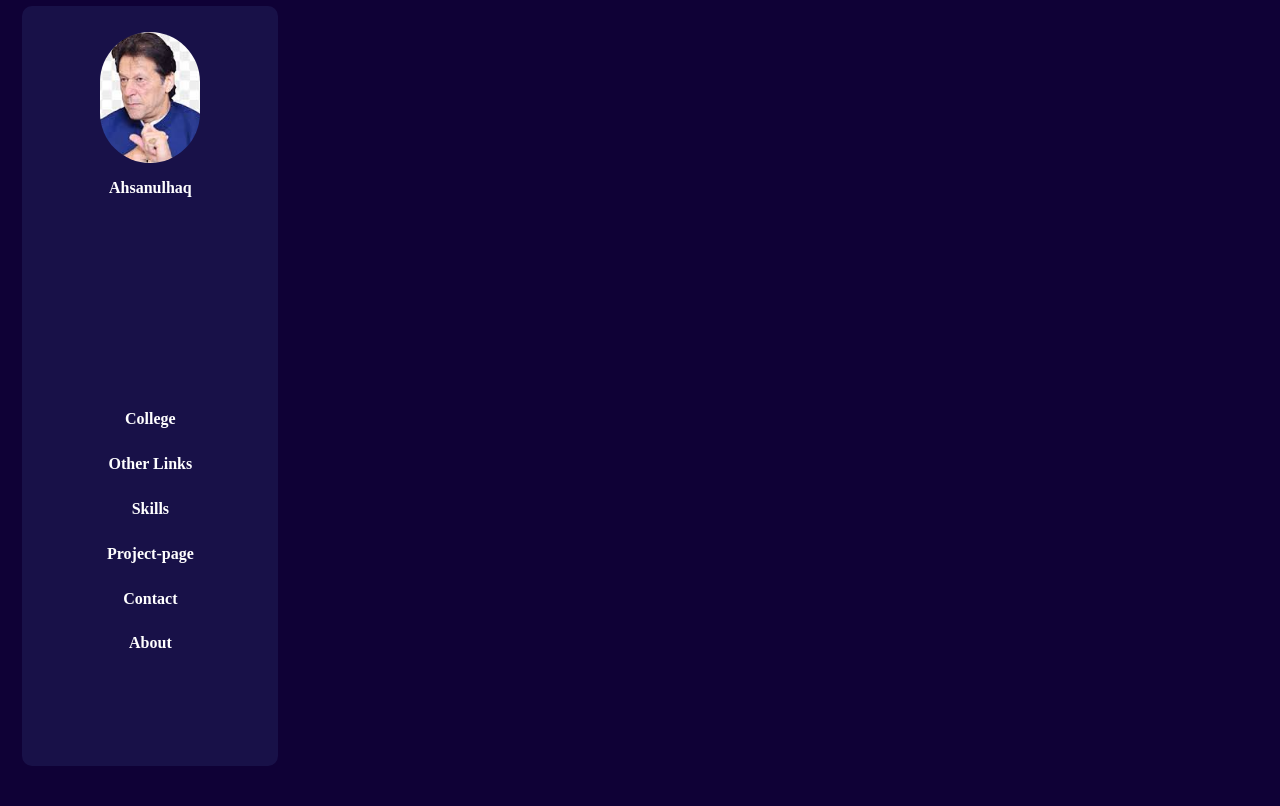
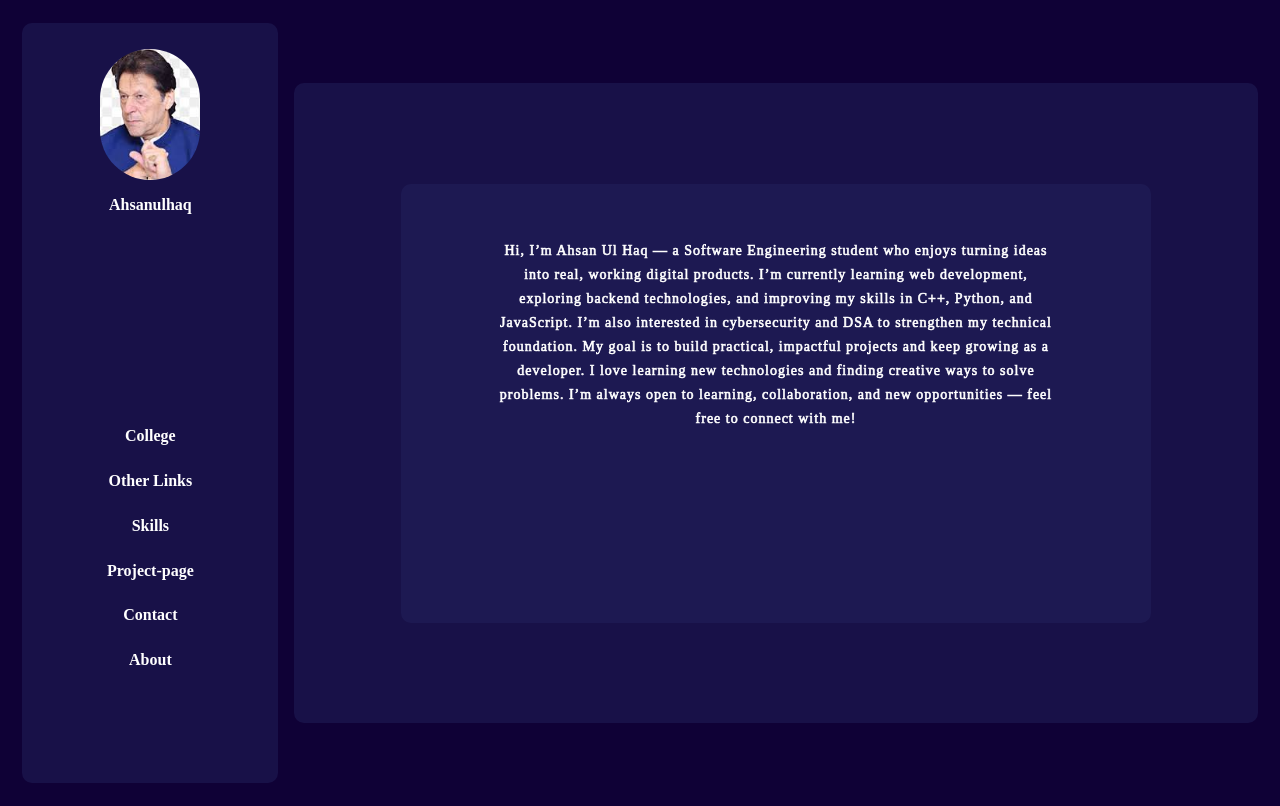
Before and after one commit to Ahsanulhaq01/personal-portfolio, a React (Vite) app: page /about in a window 1280 px wide. Built offline with nearby package versions, Linux system fonts and the light colour scheme.

Commit message:
write about page code

```diff
--- a/src/pages/about/About.jsx
+++ b/src/pages/about/About.jsx
@@ -1,10 +1,26 @@
-import Sidebar from '../../component/sidebar/Sidebar';
+import Sidebar from "../../component/sidebar/Sidebar";
+import './about.css'
 function About() {
   return (
-   <>
-   <Sidebar/>
-   </>
-  )
+    <>
+      <div className="app-container">
+        <Sidebar />
+        <div className="about-me-container">
+            <div className="text-about-me">
+              <p className="about-me-para">
+                Hi, I’m Ahsan Ul Haq — a Software Engineering student who enjoys turning ideas into real, working digital products.
+
+I’m currently learning web development, exploring backend technologies, and improving my skills in C++, Python, and JavaScript. I’m also interested in cybersecurity and DSA to strengthen my technical foundation.
+
+My goal is to build practical, impactful projects and keep growing as a developer. I love learning new technologies and finding creative ways to solve problems.
+
+I’m always open to learning, collaboration, and new opportunities — feel free to connect with me!
+              </p>
+            </div>
+        </div>
+      </div>
+    </>
+  );
 }
 
-export default About
+export default About;
--- /dev/null
+++ b/src/pages/about/about.css
@@ -0,0 +1,37 @@
+.about-me-container {
+  flex: 1;
+  background-color: rgba(38, 38, 95, 0.445);
+  border-radius: 10px;
+  border-radius: 10px;
+  height: 80%;
+  width: 70%;
+  display: flex;
+  gap: 1rem;
+  padding: 0.4rem 0.8rem;
+  margin-top: 0.4rem;
+  margin-right: 1.4rem;
+  align-items: center;
+  justify-content: center;
+}
+.about-me-container .text-about-me {
+  height: 70%;
+  width: 80%;
+  display: flex;
+  align-items: center;
+  justify-content: center;
+  background-color: #26265f71;
+  border-radius: 10px;
+  padding: 0.4rem 0.8rem;
+}
+.about-me-container .text-about-me p {
+  width: 80%;
+  height: 80%;
+  line-height: 24px;
+  letter-spacing: 1px;
+  font-size: 14px;
+  text-align: center;
+  -webkit-text-stroke: 0.08cqh;
+  text-overflow: none;
+  padding: 0.4rem 0.8rem;
+  text-wrap: wrap;
+}
```
